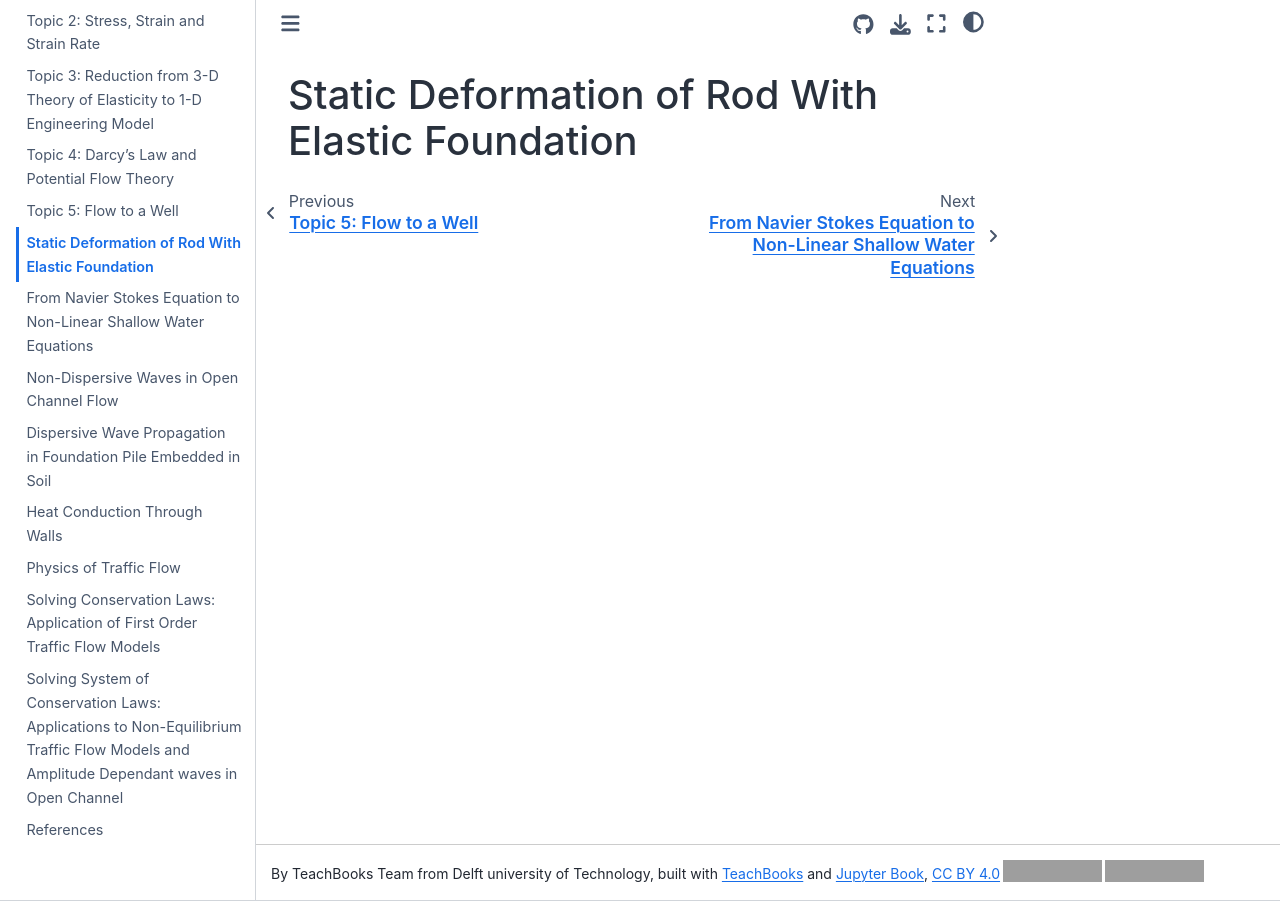
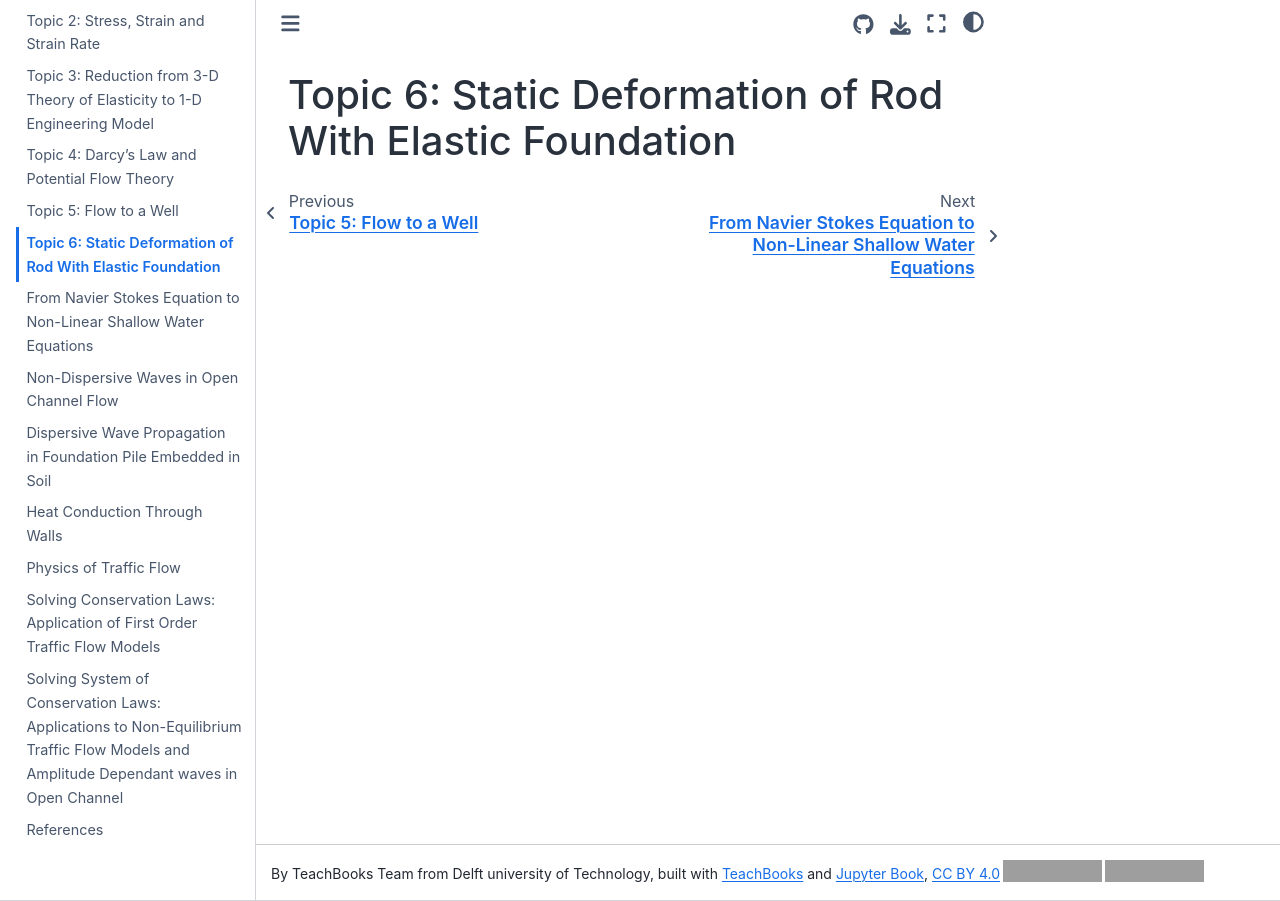
Before and after one commit to TeachBooks/interdisciplinary-mechanics, a Jupyter Book: the page built from book/some_content/T06_Rod_with_Elastic_Foundation.md, in a window 1280 px wide. Built offline with Jupyter Book 1.0.4 settings and Sphinx 7.4.7 and the Sphinx Book theme 1.1.4, drawn with Linux system fonts in a browser that asks for light colours; comment, search, counter and statistics services are not loaded; grey boxes are pictures that could not be loaded.

Commit message:
Update T06_Rod_with_Elastic_Foundation.md

```diff
--- a/book/some_content/T06_Rod_with_Elastic_Foundation.md
+++ b/book/some_content/T06_Rod_with_Elastic_Foundation.md
@@ -1 +1 @@
-# Static Deformation of Rod With Elastic Foundation
+# Topic 6: Static Deformation of Rod With Elastic Foundation
```
